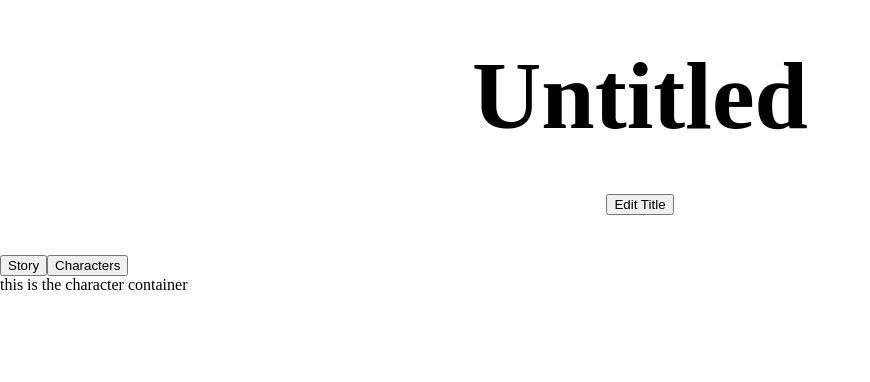
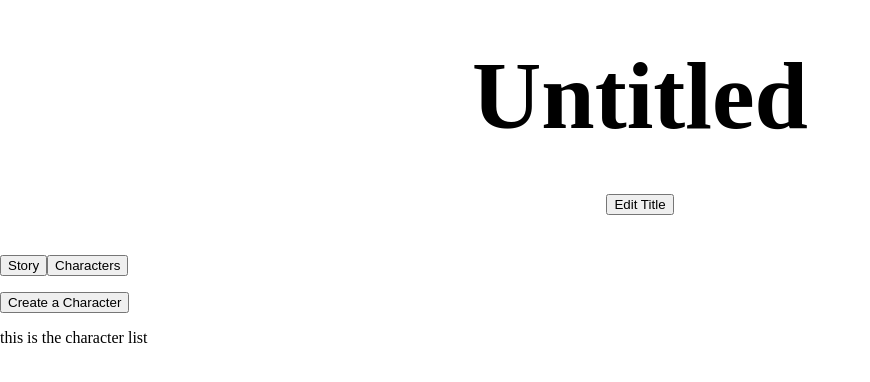
Before and after one commit to hliutongco/story-planner, a React (Create React App) app: page / in a window 1280 px wide. Both pictures are taken after a click on the button "Characters". Shown: the top 382 px of the page, without its empty margins (0-870 px from the left). Built offline with nearby package versions, Linux system fonts and the light colour scheme.

Commit message:
add basic character creation form

```diff
--- a/src/App.js
+++ b/src/App.js
@@ -27,19 +27,11 @@ function App(props) {
     )
   }
 
-  const renderCharacters = () => {
-    return (
-      <Fragment>
-        <CharacterContainer/>
-      </Fragment>
-    )
-  }
-
   return (
     <Fragment>
       <Title/>
       {renderButtons()}
-      { viewStory ? renderStory() : renderCharacters() }
+      { viewStory ? renderStory() : <CharacterContainer/> }
     </Fragment>
   );
 }
--- a/src/characters/CharacterContainer.js
+++ b/src/characters/CharacterContainer.js
@@ -1,11 +1,16 @@
-import React from 'react';
+import React, {useState} from 'react';
+import CharacterForm from './CharacterForm'
+import CharacterList from './CharacterList'
 import {connect} from 'react-redux'
 
 const CharacterContainer = (props) => {
+  const [viewForm, toggleView] = useState(false)
 
   return (
     <div className="character-container">
-      this is the character container
+      <p><button onClick={() => toggleView(true)}>Create a Character</button></p>
+      {viewForm ? <CharacterForm toggleView={toggleView}/> : null}
+      <CharacterList/>
     </div>
   );
 }
--- /dev/null
+++ b/src/characters/CharacterForm.js
@@ -0,0 +1,29 @@
+import React from 'react';
+import {connect} from 'react-redux'
+
+const CharacterForm = (props) => {
+
+  return (
+    <div className="character-form">
+      <form onSubmit={() => props.toggleView(false)}>
+        <p>Name: <input type="text"/></p>
+        Type: <select name="type">
+          <option value="protagonist">Protagonist</option>
+          <option value="antagonist">Antagonist</option>
+          <option value="neutral">Neutral</option>
+        </select>
+        Character Arc: <select name="arc">
+          <option value="transformation">Transformation Arc</option>
+          <option value="change">Change Arc</option>
+          <option value="none">None</option>
+        </select>
+        <p>Basic Description: <textarea/></p>
+        <p>Major Character? <input type="checkbox"/></p>
+        <input type="submit" />
+      </form>
+    </div>
+  );
+}
+
+
+export default connect(null)(CharacterForm);
--- /dev/null
+++ b/src/characters/CharacterList.js
@@ -0,0 +1,14 @@
+import React from 'react';
+import {connect} from 'react-redux'
+
+const CharacterList = (props) => {
+
+  return (
+    <div className="character-list">
+      this is the character list
+    </div>
+  );
+}
+
+
+export default connect(null)(CharacterList);
```
Also changed, not shown: src/characters/CharacterCard.js (added, +14 -0 lines).
